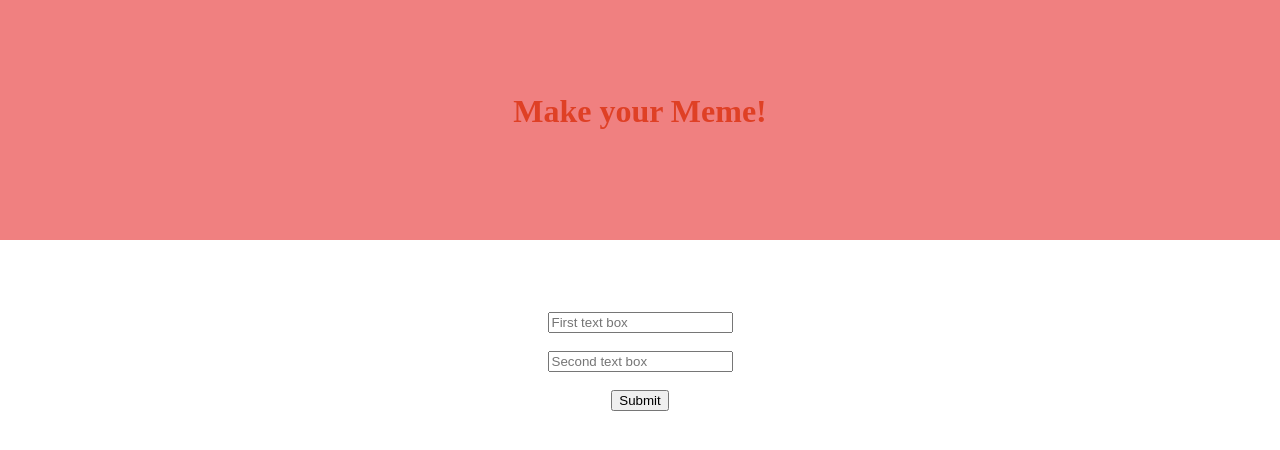
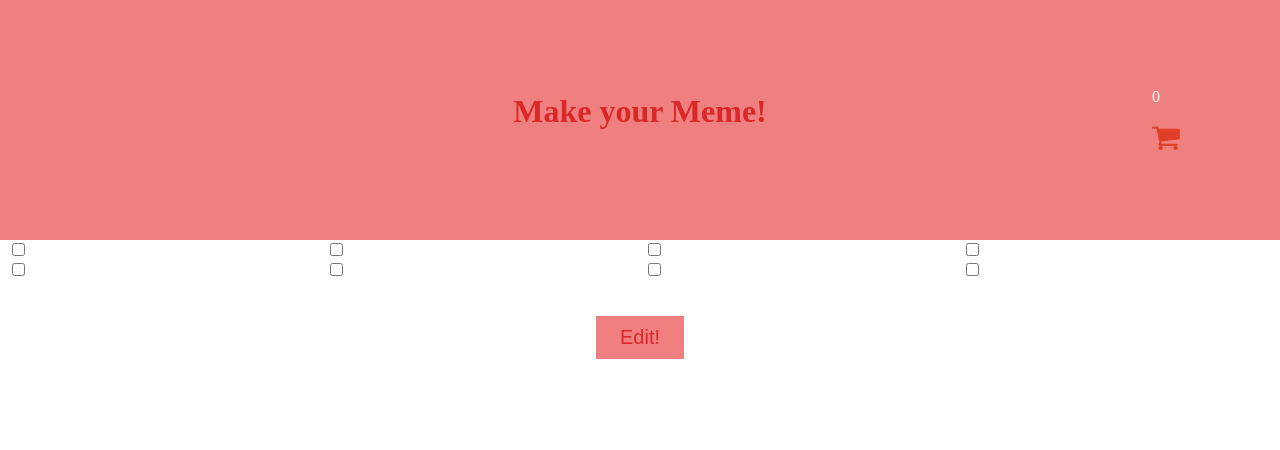
Before and after one commit to ShashankR87/MakeYourMeme, a Flask app: page / in a window 1280 px wide. Shown: the top 450 px of the page. Run offline with Flask 2, Linux system fonts and the light colour scheme.

Commit message:
implemented cart system + multi meme support : 5th march

```diff
--- a/app.py
+++ b/app.py
@@ -1,6 +1,7 @@
-from flask import Flask, render_template, request, url_for
+from flask import Flask, render_template, request, url_for, session, redirect, send_file
 import requests
 import urllib.request
+import webbrowser
 
 resp = requests.get('https://api.imgflip.com/get_memes')
 if resp.status_code != 200:
@@ -8,7 +9,6 @@ if resp.status_code != 200:
 
 resp = resp.json()
 data = resp["data"]
-print(resp)
 cnt = 0
 memes = dict()
 username = "bobbyboibobby"
@@ -23,14 +23,20 @@ for item in data["memes"]:
 
 print(memes.values())
 app = Flask(__name__)
+app.secret_key = 'dljsaklqk24e21cjn!Ew@@dsa5'
 
 @app.route('/', methods=['GET', 'POST'])
 def home():
     if request.method == 'POST':
         details = request.form
-        selected_img = details["meme"]
-        text0 = details["text0"]
-        text1 = details["text1"]
+        selected_img = details.getlist("meme")
+        print(selected_img)
+        session["selected_img"] = selected_img
+        #text0 = details["text0"]
+        #text1 = details["text1"]
+        return redirect(url_for('checkout'))
+
+
         new_meme = {"template_id":selected_img,"username": username,"password":password,"text0":text0,"text1":text1}
         resp = requests.post('https://api.imgflip.com/caption_image',params=new_meme)
         if resp.json()['success'] != True:
@@ -42,6 +48,82 @@ def home():
 
 
 
+@app.route('/checkout', methods=['GET', 'POST'])
+def checkout():
+    selected_img = session["selected_img"]
+    selected_URL = [memes[k] for k in selected_img]
+    if request.method == 'POST':
+        for memeid in selected_img:
+            if str(memeid)+" rem" in request.form:
+                ind = selected_img.index(memeid)
+                selected_img.remove(memeid)
+                selected_URL.remove(selected_URL[ind])
+                session["selected_img"] = selected_img
+                return redirect(url_for('checkout'))
+
+        texts=[]
+        details = request.form
+        for i in range(len(selected_img)):
+
+            t0 = details[str(selected_img[i])+" 0"]
+            t1 = details[str(selected_img[i])+" 1"]
+            texts.append([selected_img[i],t0,t1])
+        session["selected_texts"] = texts
+        return redirect(url_for('preview'))
+
+
+    return render_template('checkout.html',numOfMemes = len(selected_img),memeID=selected_img,memeU=selected_URL)
+
+
+@app.route('/preview', methods=['GET', 'POST'])
+def preview():
+    selected_img = session["selected_img"]
+    selected_URL = [memes[k] for k in selected_img]
+    selected_texts = session["selected_texts"]
+    print(selected_texts)
+    gen_urls=[]
+    for i in range(len(selected_img)):
+        new_meme = {"template_id":selected_img[i],"username": username,"password":password,"text0":selected_texts[i][1],"text1":selected_texts[i][2]}
+        resp = requests.post('https://api.imgflip.com/caption_image',params=new_meme)
+        if resp.json()['success'] != True:
+            return resp.json()['error_message']
+        else:
+            gen_urls.append(resp.json()['data']['url'])
+
+
+
+    if request.method == 'POST':
+        for memeid in selected_img:
+            if str(memeid)+" rem" in request.form:
+                ind = selected_img.index(memeid)
+                selected_img.remove(memeid)
+                gen_urls.remove(gen_urls[ind])
+                session["selected_img"] = selected_img
+                return redirect(url_for('preview'))
+            if str(memeid)+" edit" in request.form:
+                details = request.form
+                ind = selected_img.index(memeid)
+                t0 = details[str(memeid)+" 0"]
+                t1 = details[str(memeid)+" 1"]
+                selected_texts[ind] = [memeid,t0,t1]
+                session["selected_texts"] = selected_texts
+                return redirect(url_for('preview'))
+
+
+
+
+
+        texts=[]
+        details = request.form
+        for i in range(len(selected_img)):
+
+            t0 = details[str(selected_img[i])+" 0"]
+            t1 = details[str(selected_img[i])+" 1"]
+            texts.append([selected_img[i],t0,t1])
+        session["selected_texts"] = texts
+        return redirect(url_for('preview'))
+    return render_template('preview.html',numOfMemes = len(selected_img),memeID=selected_img,memeU=gen_urls)
+
 
 if __name__ == '__main__':
     app.run(debug=True)
--- a/static/styles/style.css
+++ b/static/styles/style.css
@@ -20,10 +20,17 @@ body {
   background: lightcoral;
 }
 
-.hero__text {
+.hero .hero__text {
   position: relative;
   top: 30%;
-  color: #df4025;
+  color: #da2828;
+}
+
+.hero .items {
+  float: right;
+  position: absolute;
+  top: 30%;
+  left: 90%;
 }
 
 .options .row {
@@ -69,19 +76,24 @@ body {
   }
 }
 
-.options [type=radio] {
+.options [type=checkbox]:before {
   position: absolute;
   opacity: 0;
   width: 0;
   height: 0;
+  display: none;
+  visibility: hidden;
 }
 
-.options [type=radio] + img {
+.options [type=checkbox]:before + img {
+  display: inline-block;
+  width: 60px;
+  height: 30px;
   cursor: pointer;
 }
 
-.options [type=radio]:checked + img {
-  outline: 10px solid #df4025;
+.options [type=checkbox]:after + img {
+  outline: 10px solid #da2828;
 }
 
 .result {
@@ -92,4 +104,12 @@ body {
       -ms-flex-pack: center;
           justify-content: center;
 }
+
+[type=submit] {
+  background-color: lightcoral;
+  color: #da2828;
+  border: none;
+  padding: 10px 24px;
+  font-size: 20px;
+}
 /*# sourceMappingURL=style.css.map */
--- a/static/styles/style.scss
+++ b/static/styles/style.scss
@@ -1,4 +1,4 @@
-$red : rgb(223, 64, 37);
+$red : rgb(218, 40, 40);
 
 
 
@@ -20,10 +20,17 @@ body{
     margin: 0;
     position: relative;
     background: lightcoral;
-    &__text{
+    .hero__text{
         position: relative;
         top: 30%;
         color: $red;
+    }
+    .items{
+        float: right;
+        position: absolute;
+        top: 30%;
+        left: 90%;
+
     }
 }
 .options{
@@ -52,24 +59,43 @@ body{
             @include column(100%);
         }
     }
-    [type=radio]{
+
+    [type=checkbox]:before{
         position: absolute;
         opacity: 0;
         width: 0;
         height: 0;
+        display: none;
+        visibility: hidden;
     }
-    [type=radio] + img{
+    [type=checkbox]:before + img{
+        display: inline-block;
+        width: 60px;
+        height: 30px;
         cursor: pointer;
+
     }
-    [type=radio]:checked + img{
+    [type=checkbox]:after + img{
         outline: 10px solid $red;
     }
 
 
 
 
+
+
+
 }
+
 .result{
     display: flex;
     justify-content: center;
 }
+
+[type=submit]{
+    background-color:lightcoral;
+    color: $red;
+    border: none;
+    padding: 10px 24px;
+    font-size: 20px;
+}
--- a/templates/index.html
+++ b/templates/index.html
@@ -3,37 +3,45 @@
     <head>
         <title>Make your Meme!</title>
         <meta name="viewport" content="width: device-width">
-        <link rel="stylesheet" type="text/css" href="../static/styles/style.css">
+        <link rel="stylesheet" type="text/css" href="/static/styles/style.css">
+        <link rel="stylesheet" href="https://cdnjs.cloudflare.com/ajax/libs/font-awesome/4.7.0/css/font-awesome.min.css">
     </head>
     <body>
         <div class="hero">
             <h1 class="hero__text">Make your Meme!</h1>
+            <div class="items">
+                <div class="cirlce">
+                    <p class="item__text" id="cartcount" style="color: white;">0</p>
+                </div>
+
+                <i class="fa fa-shopping-cart" style="font-size:30px; color:rgb(223, 64, 37);"></i>
+            </div>
         </div>
 
         <div class="options">
             <form method="POST">
                 <div class = "row">
                     <div class="column">
-                        <label>
-                            <input type="radio" name = "meme" value="{{memeID[0]}}">
+                        <label class="container">
+                            <input type="checkbox" name = "meme" value="{{memeID[0]}}" onclick="update(this)">
                             <img src = {{memeU[0]}}>
                         </label>
                     </div>
                     <div class="column">
-                        <label>
-                            <input type="radio" name = "meme" value="{{memeID[1]}}">
+                        <label class="container">
+                            <input type="checkbox" name = "meme" value="{{memeID[1]}}"onclick="update(this)">
                             <img src = "{{memeU[1]}}">
                         </label>
                     </div>
                     <div class="column">
-                        <label>
-                            <input type="radio" name = "meme" value="{{memeID[2]}}">
+                        <label class="container">
+                            <input type="checkbox" name = "meme" value="{{memeID[2]}}"onclick="update(this)">
                             <img src = "{{memeU[2]}}">
                         </label>
                     </div>
                     <div class="column">
-                        <label>
-                            <input type="radio" name = "meme" value="{{memeID[3]}}">
+                        <label class="container">
+                            <input type="checkbox" name = "meme" value="{{memeID[3]}}"onclick="update(this)">
                             <img src = "{{memeU[3]}}">
                         </label>
                     </div>
@@ -43,26 +51,27 @@
                 </div>
                 <div class = "row">
                     <div class="column">
-                        <label>
-                            <input type="radio" name = "meme" value="{{memeID[4]}}">
+
+                        <input type="checkbox" name = "meme" value="{{memeID[4]}}" id="{{memeID[4]}}"onclick="update(this)">
+                        <label class="container" for="{{memeID[4]}}">
                             <img src = {{memeU[4]}}>
                         </label>
                     </div>
                     <div class="column">
-                        <label>
-                            <input type="radio" name = "meme" value="{{memeID[5]}}">
+                        <label class="container">
+                            <input type="checkbox" name = "meme" value="{{memeID[5]}}"onclick="update(this)">
                             <img src = "{{memeU[5]}}">
                         </label>
                     </div>
                     <div class="column">
-                        <label>
-                            <input type="radio" name = "meme" value="{{memeID[6]}}">
+                        <label class="container">
+                            <input type="checkbox" name = "meme" value="{{memeID[6]}}"onclick="update(this)">
                             <img src = "{{memeU[6]}}">
                         </label>
                     </div>
                     <div class="column">
-                        <label>
-                            <input type="radio" name = "meme" value="{{memeID[7]}}">
+                        <label class="container">
+                            <input type="checkbox" name = "meme" value="{{memeID[7]}}"onclick="update(this)">
                             <img src = "{{memeU[7]}}">
                         </label>
                     </div>
@@ -74,25 +83,29 @@
                 <br>
 
                 <center>
-                <input type="text" name="text0" placeholder="First text box">
-                <br>
-                <br>
-
-                <input type="text" name="text1" placeholder="Second text box">
-                <br>
-                <br>
-                <input type="Submit">
+                <input type="Submit" value="Edit!">
                 </center>
             </form>
 
         </div>
-        {%if res!=''%}
-        <div class="result">
-            <img src="{{res}}">
-        </div>
-        {%endif%}
+        <br>
+        <br>
+        <br>
 
     </body>
+    <script>
+        var cartitems = 0
+        function update(checkbox){
+            if(checkbox.checked){
+                cartitems += 1
+            }
+            else{
+                cartitems -= 1
+            }
+            document.getElementById('cartcount').innerHTML = cartitems;
+        }
+
+    </script>
 
 
 </html>
```
Also changed, not shown: templates/checkout.html (added, +76 -0 lines), templates/preview.html (added, +72 -0 lines), 1 other file.
